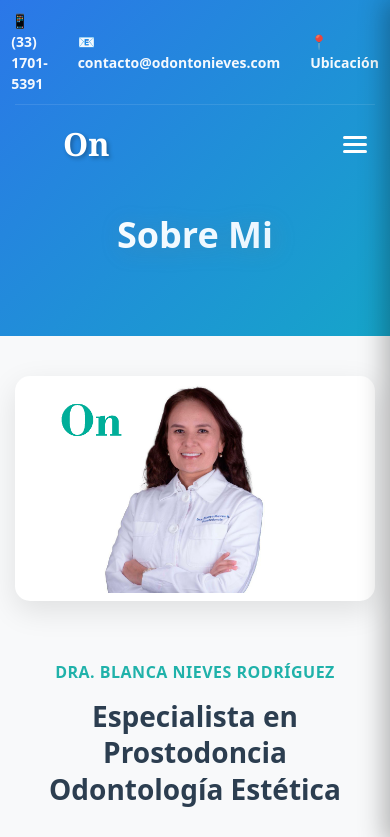
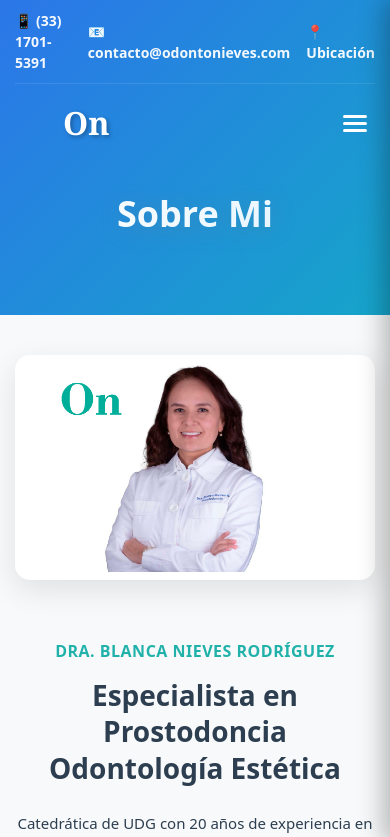
Before and after one commit to Jan-Amixtlan/odonto-nieves, a React (Vite) app: page /about in a window 390 px wide. Shown: the top 837 px of the page. Built offline with nearby package versions, Linux system fonts and the light colour scheme.

Commit message:
Enhance contact information layout in PageHeader for better responsiveness; adjust flex properties and spacing for improved alignment

```diff
--- a/src/Components/PageHeader/PageHeader.css
+++ b/src/Components/PageHeader/PageHeader.css
@@ -44,11 +44,15 @@
     justify-content: center;
 }
 
+
 .contact-info {
     display: flex;
     gap: 30px;
     align-items: center;
+    flex-wrap: nowrap;
+    flex-direction: row;
 }
+
 
 .contact-item {
     color: rgba(255, 255, 255, 0.95);
@@ -64,6 +68,7 @@
     border: 1px solid rgba(255, 255, 255, 0.2);
     transition: all 0.3s ease;
     cursor: pointer;
+    white-space: nowrap;
 }
 
 .contact-item:hover {
@@ -483,6 +488,16 @@
         padding: 12px 0;
     }
 
+    .contact-info {
+        flex-wrap: wrap;
+        justify-content: center;
+        gap: 16px;
+    }
+
+    .contact-item {
+        white-space: normal;
+    }
+
     .social-icons {
         gap: 8px;
     }
```
